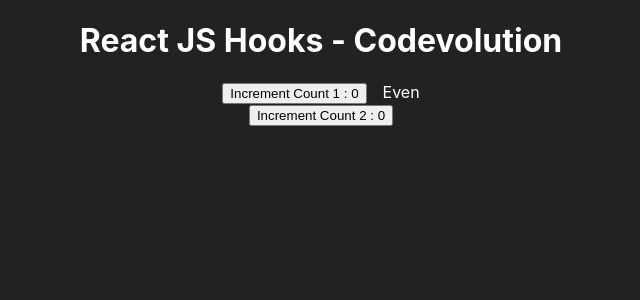
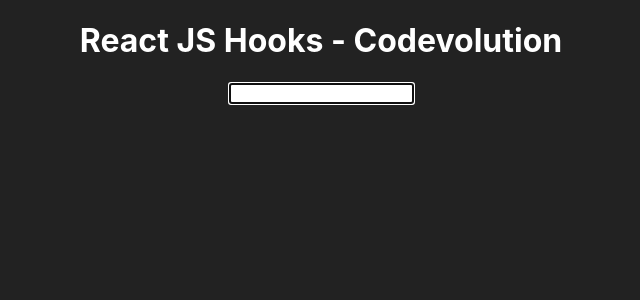
Before and after one commit to suman-saurabh-das/tutorial__react-js-hooks__codevolution, a React (Create React App) app: page / in a window 1280 px wide. Shown: the top 300 px of the page, without its empty margins (319-959 px from the left). Built offline with nearby package versions, Linux system fonts and the light colour scheme; the HTML template or start-up script is replaced by a standard one.

Commit message:
28 useRef Hook

```diff
--- a/src/App.js
+++ b/src/App.js
@@ -31,7 +31,8 @@
 
 /* -------------------- Section 04 -------------------- */
 // import ParentContainer from './components/Section 04/23_ParentContainer';
-import Counter from './components/Section 04/24_Counter';
+// import Counter from './components/Section 04/24_Counter';
+import FocusInput from './components/Section 04/25_FocusInput';
 
 function App() {
   return (
@@ -88,7 +89,9 @@
       <>
         {/* <ParentContainer /> */}
 
-        <Counter />
+        {/* <Counter  */}
+
+        <FocusInput />
       </>
     </div>
   );
--- /dev/null
+++ b/src/components/Section 04/25_FocusInput.js
@@ -0,0 +1,25 @@
+/* [28] useRef Hook - Part 1 */
+
+import React, { useEffect, useRef } from 'react'
+
+function FocusInput() {
+  const inputRef = useRef(null)
+  useEffect(() => {
+    // focus the input using useRef
+    console.log(inputRef);
+    inputRef.current.focus()
+  }, [])
+
+  return (
+    <div>
+      <input ref={inputRef} type="text" />
+    </div>
+  )
+}
+
+export default FocusInput
+
+/*
+    useRef hook allows us to access DOM nodes directly within components.
+    In this e.g. we are creating a reference variable inputRef, which will initially hold a null value. Then we are assigning the inputRef to the ref attribute of input element, now the current attribute of inputRef will hold the input element and we can use the focus method.
+*/
```
